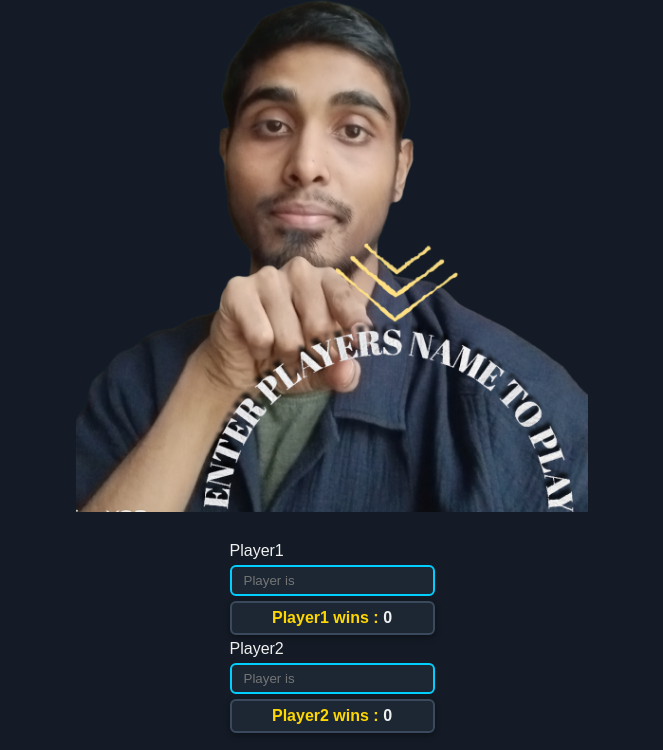
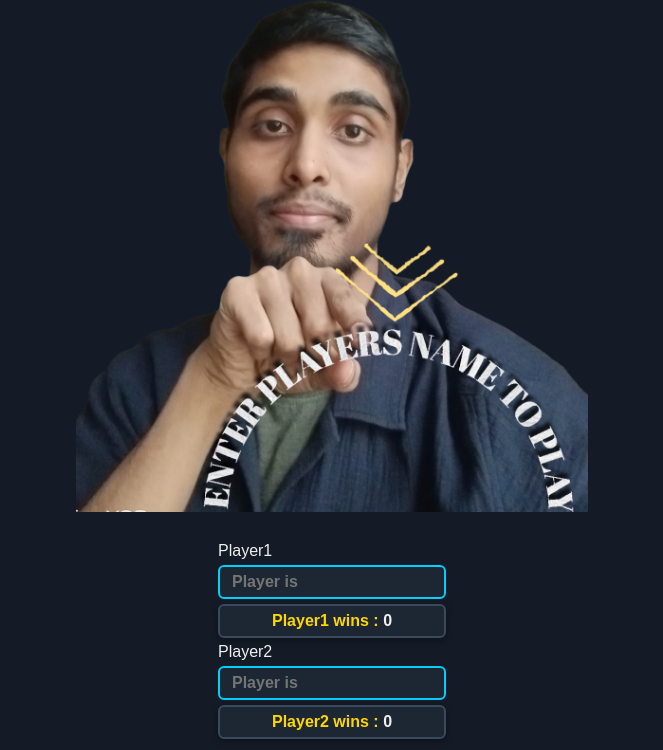
Before and after one commit to Monir135/tic-tac-game, a plain HTML site: page src/index.html in a window 1280 px wide. Shown: the top 750 px of the page, without its empty margins (308-971 px from the left). Drawn offline with Linux system fonts and the light colour scheme.

Commit message:
first-player and second player input font size was increased as well as font weight

```diff
--- a/src/style.css
+++ b/src/style.css
@@ -77,6 +77,8 @@ body {
     border-radius: 6px;
     max-width: 200px;
     outline: none;
+    font-size:medium;
+    font-weight: 700;
 }
 
 
```
